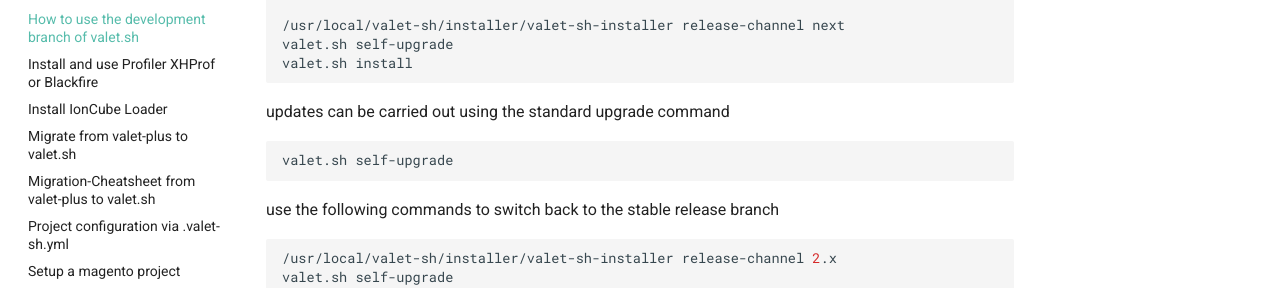
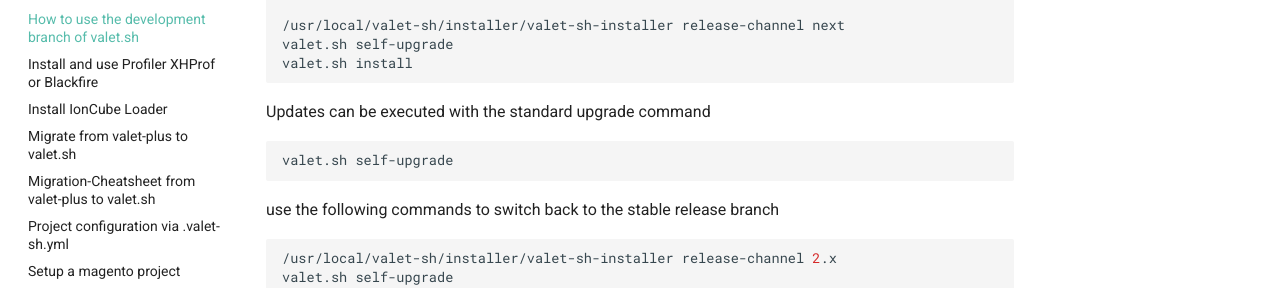
Before and after one commit to valet-sh/docs, an MkDocs documentation site: the page built from docs/how-to-articles/how-to-use-the-development-branch-of-valet-sh.md, in a window 1280 px wide. Shown: the part 254-542 px from the top of the page. Built offline with MkDocs 1.6.1 and Material for MkDocs 9.7.7, drawn with Linux system fonts in a browser that asks for light colours; comment, search, counter and statistics services are not loaded.

Commit message:
Update how-to-use-the-development-branch-of-valet-sh.md

````diff
--- a/docs/how-to-articles/how-to-use-the-development-branch-of-valet-sh.md
+++ b/docs/how-to-articles/how-to-use-the-development-branch-of-valet-sh.md
@@ -16,8 +16,7 @@
 ```
 
 
-updates can be carried out using the standard upgrade command
-
+Updates can be executed with the standard upgrade command
 ```bash
 valet.sh self-upgrade
 ```
````
